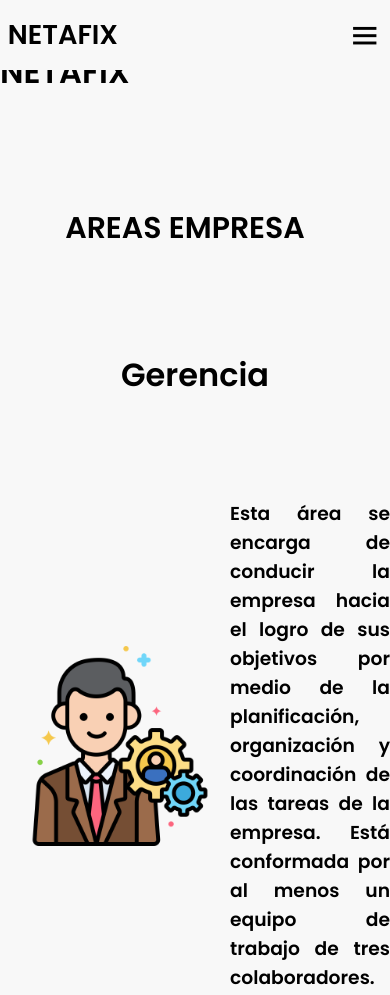
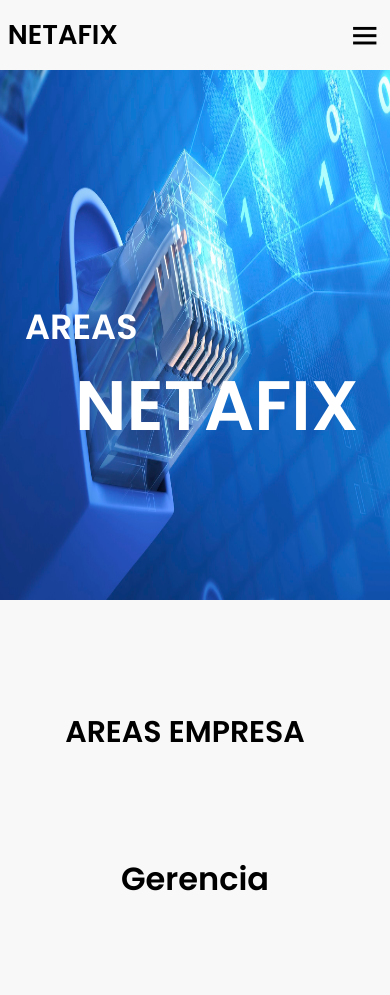
Before and after one commit to jhosuan15/Netafix, a plain HTML site: page Areas.html in a window 390 px wide. Shown: the top 995 px of the page. Drawn offline with nearby package versions, Linux system fonts and the light colour scheme.

Commit message:
Update Areas.css

```diff
--- a/Areas.css
+++ b/Areas.css
@@ -182,6 +182,28 @@
   width: 30px;
   margin-right: 30px;
 }
+.container3 {
+  background-image: url("redes2.jpg");
+  background-repeat: no-repeat;
+  background-attachment: fixed;
+  background-size: 100% 100%;
+  height: 800px;
+  width: 100%;
+}
+
+.titulo7 {
+  color: #fff;
+  padding-top: 400px;
+  padding-left: 175px;
+  font-size: 35px;
+}
+
+.titulo8 {
+  color: #fff;
+  padding-bottom: 20px;
+  padding-left: 200px;
+  font-size: 70px;
+}
 .imagen {
   max-height: 200px;
   width: 200px; /* Ajusta el ancho de la imagen */
@@ -330,4 +352,25 @@
     flex-basis: 100%; /* Modificamos el ancho de las columnas para que ocupen todo el ancho */
     margin-bottom: 20px;
   }
+  .container3 {
+    background-image: url("redes2.jpg");
+    background-repeat: no-repeat;
+    background-attachment: fixed;
+    background-size: 100% 100%;
+    height: 600px;
+    width: 100%;
+  }
+  .titulo7 {
+    color: #fff;
+    padding-top: 300px;
+    padding-left: 25px;
+    font-size: 35px;
+  }
+
+  .titulo8 {
+    color: #fff;
+    padding-bottom: 20px;
+    padding-left: 75px;
+    font-size: 70px;
+  }
 }
```
